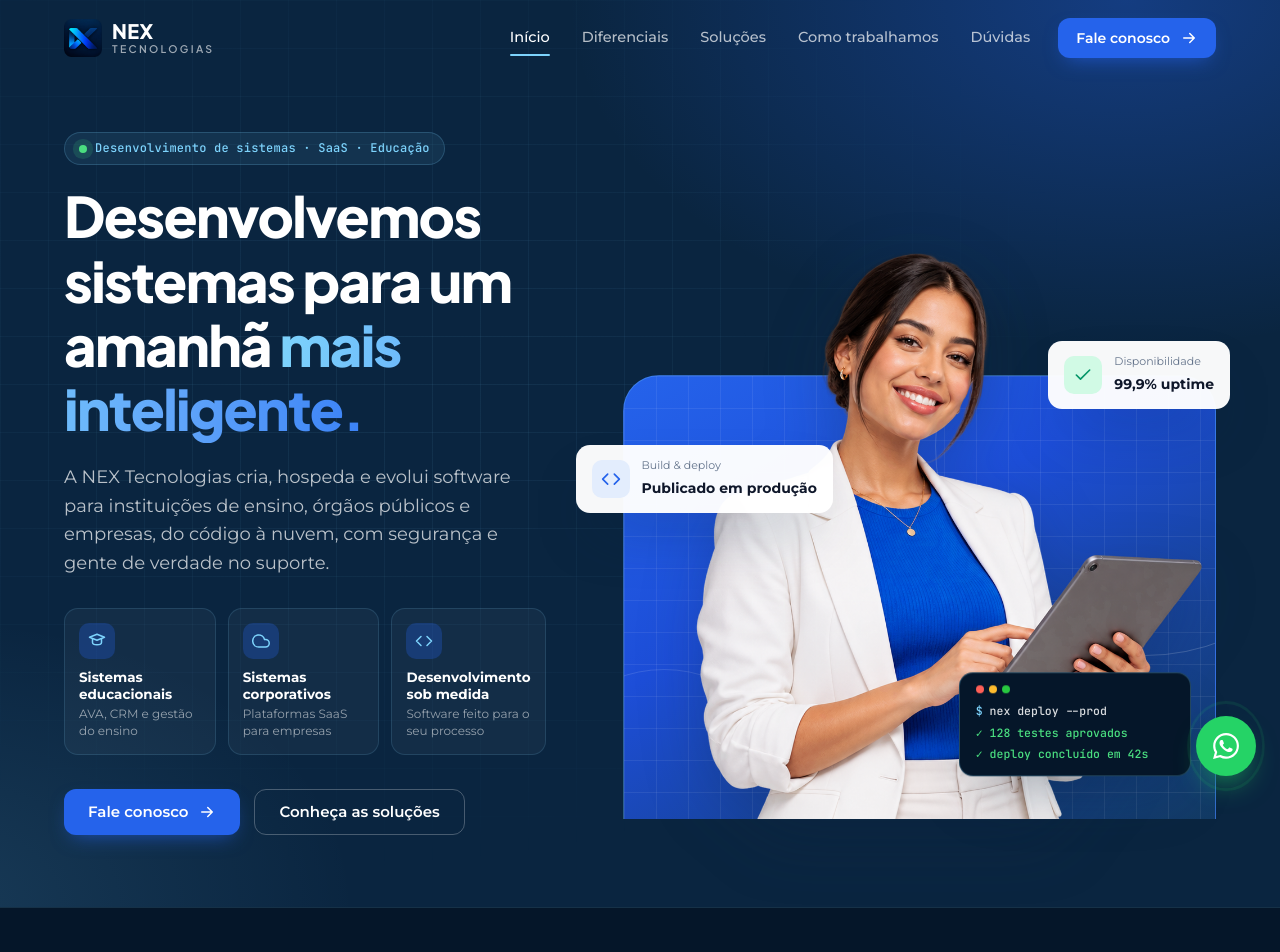
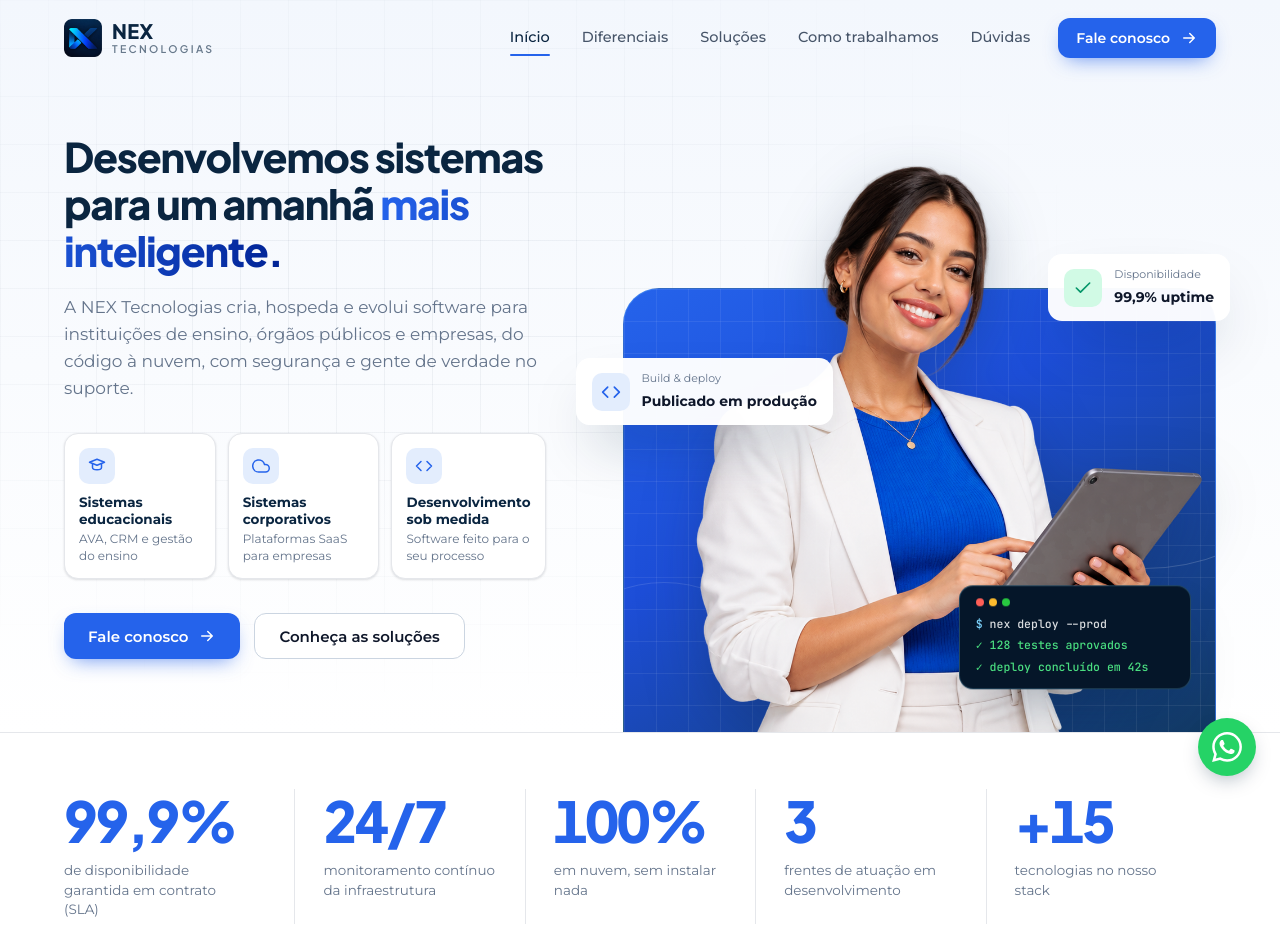
Before and after one commit to ProfRayllon/nex-tecnologias, a plain HTML site: page index.html in a window 1280 px wide. Shown: the top 952 px of the page. Drawn offline with Linux system fonts and the light colour scheme; animation ran at ten frames a second.

Commit message:
Capa branca, título menor, números em azul, faixa em azul imperial e WhatsApp simples
Co-Authored-By: Claude Opus 5.5 <noreply@anthropic.com>

```diff
--- a/assets/css/style.css
+++ b/assets/css/style.css
@@ -16,6 +16,7 @@
   --blue-300: #7DD3FC; /* Azul Claro */
   --blue-100: #E3EDFD;
   --blue-50:  #F3F7FD;
+  --imperial: #002395; /* Azul imperial — faixa de tecnologias */
 
   --gray-900: #0F172A;
   --gray-700: #334155;
@@ -66,7 +67,7 @@ h1, h2, h3, h4 { font-family: var(--font-display); color: var(--navy-900); line-
 .container { width: 100%; max-width: 1200px; margin: 0 auto; padding: 0 24px; }
 .text-blue { color: var(--blue-600); }
 .hl-light { color: var(--blue-300); }
-.text-grad { background: linear-gradient(90deg, var(--blue-300), #60A5FA 55%, var(--blue-500)); -webkit-background-clip: text; background-clip: text; color: transparent; }
+.text-grad { background: linear-gradient(90deg, var(--blue-600), var(--imperial)); -webkit-background-clip: text; background-clip: text; color: transparent; }
 .link { color: var(--blue-600); font-weight: 600; }
 .link:hover { text-decoration: underline; }
 .ico { width: 18px; height: 18px; fill: none; stroke: currentColor; stroke-width: 2; stroke-linecap: round; stroke-linejoin: round; }
@@ -110,7 +111,7 @@ h1, h2, h3, h4 { font-family: var(--font-display); color: var(--navy-900); line-
   transition: background .3s, box-shadow .3s, height .3s;
 }
 .header__inner { height: 100%; display: flex; align-items: center; justify-content: space-between; gap: 24px; }
-.header.is-scrolled { background: rgba(10,37,64,.9); backdrop-filter: saturate(180%) blur(14px); box-shadow: 0 1px 0 rgba(125,211,252,.12); height: 68px; }
+.header.is-scrolled { background: rgba(255,255,255,.92); backdrop-filter: saturate(180%) blur(14px); box-shadow: 0 1px 0 var(--gray-200); height: 68px; }
 
 .logo { display: inline-flex; align-items: center; gap: 10px; color: var(--navy-900); }
 .logo__mark { width: 38px; height: 38px; object-fit: contain; flex-shrink: 0; }
@@ -119,29 +120,26 @@ h1, h2, h3, h4 { font-family: var(--font-display); color: var(--navy-900); line-
 .logo--light { color: var(--white); }
 
 .nav { display: flex; align-items: center; gap: 4px; }
-.nav__link { padding: 8px 14px; border-radius: 8px; color: rgba(255,255,255,.7); font-size: 14.5px; font-weight: 500; position: relative; transition: color .2s; }
-.nav__link:hover, .nav__link.is-active { color: var(--white); }
-.nav__link::after { content: ""; position: absolute; left: 14px; right: 14px; bottom: 2px; height: 2px; border-radius: 2px; background: var(--blue-300); transform: scaleX(0); transition: transform .3s var(--ease); }
+.nav__link { padding: 8px 14px; border-radius: 8px; color: var(--gray-600); font-size: 14.5px; font-weight: 500; position: relative; transition: color .2s; }
+.nav__link:hover, .nav__link.is-active { color: var(--navy-900); }
+.nav__link::after { content: ""; position: absolute; left: 14px; right: 14px; bottom: 2px; height: 2px; border-radius: 2px; background: var(--blue-600); transform: scaleX(0); transition: transform .3s var(--ease); }
 .nav__link.is-active::after, .nav__link:hover::after { transform: scaleX(1); }
 .nav__cta { margin-left: 10px; }
 
 .burger { display: none; width: 44px; height: 44px; border-radius: 10px; flex-direction: column; justify-content: center; align-items: center; gap: 5px; }
-.burger span { width: 22px; height: 2px; background: var(--white); border-radius: 2px; transition: transform .3s, opacity .3s; }
+.burger span { width: 22px; height: 2px; background: var(--navy-900); border-radius: 2px; transition: transform .3s, opacity .3s; }
 
 /* ---------- Hero ---------- */
 .hero {
   position: relative; overflow: hidden;
-  background:
-    radial-gradient(900px 560px at 88% 0%, rgba(37,99,235,.38), transparent 62%),
-    radial-gradient(700px 480px at -5% 100%, rgba(125,211,252,.12), transparent 60%),
-    var(--navy-900);
+  background: linear-gradient(180deg, var(--blue-50) 0%, var(--white) 100%);
   padding: calc(var(--header-h) + 56px) 0 0;
 }
 .hero__grid {
   position: absolute; inset: 0; pointer-events: none;
   background-image:
-    linear-gradient(rgba(125,211,252,.07) 1px, transparent 1px),
-    linear-gradient(90deg, rgba(125,211,252,.07) 1px, transparent 1px);
+    linear-gradient(rgba(10,37,64,.05) 1px, transparent 1px),
+    linear-gradient(90deg, rgba(10,37,64,.05) 1px, transparent 1px);
   background-size: 48px 48px;
   mask-image: radial-gradient(ellipse 75% 75% at 30% 40%, #000 15%, transparent 75%);
   -webkit-mask-image: radial-gradient(ellipse 75% 75% at 30% 40%, #000 15%, transparent 75%);
@@ -149,17 +147,17 @@ h1, h2, h3, h4 { font-family: var(--font-display); color: var(--navy-900); line-
 .hero__inner { position: relative; display: grid; grid-template-columns: 1.1fr 1fr; gap: 40px; align-items: center; }
 .hero__content { padding-bottom: 72px; }
 
-.hero__title { font-size: clamp(34px, 4.6vw, 56px); font-weight: 800; color: var(--white); margin-bottom: 22px; letter-spacing: -.03em; }
-.hero__text { font-size: 18px; color: rgba(255,255,255,.72); max-width: 560px; margin-bottom: 30px; }
+.hero__title { font-size: clamp(28px, 3.2vw, 42px); font-weight: 800; color: var(--navy-900); margin-bottom: 20px; letter-spacing: -.03em; }
+.hero__text { font-size: 17px; color: var(--gray-500); max-width: 560px; margin-bottom: 30px; }
 .hero__actions { display: flex; flex-wrap: wrap; gap: 14px; }
 
 .fronts { display: grid; grid-template-columns: repeat(3, 1fr); gap: 12px; max-width: 620px; margin-bottom: 34px; }
-.fronts li { display: flex; flex-direction: column; gap: 10px; padding: 14px; border-radius: 14px; background: rgba(255,255,255,.04); border: 1px solid rgba(125,211,252,.14); transition: border-color .3s, background .3s; }
-.fronts li:hover { border-color: rgba(125,211,252,.4); background: rgba(37,99,235,.12); }
-.fronts__ico { width: 36px; height: 36px; border-radius: 10px; display: grid; place-items: center; background: rgba(37,99,235,.28); color: var(--blue-300); }
+.fronts li { display: flex; flex-direction: column; gap: 10px; padding: 14px; border-radius: 14px; background: var(--white); border: 1px solid var(--gray-200); box-shadow: var(--shadow-sm); transition: border-color .3s, box-shadow .3s; }
+.fronts li:hover { border-color: var(--blue-300); box-shadow: var(--shadow); }
+.fronts__ico { width: 36px; height: 36px; border-radius: 10px; display: grid; place-items: center; background: var(--blue-100); color: var(--blue-600); }
 .fronts__ico svg { width: 18px; height: 18px; fill: none; stroke: currentColor; stroke-width: 2; stroke-linecap: round; stroke-linejoin: round; }
-.fronts b { display: block; color: var(--white); font-size: 13.5px; line-height: 1.3; }
-.fronts small { display: block; font-size: 12px; line-height: 1.4; color: rgba(255,255,255,.55); margin-top: 2px; }
+.fronts b { display: block; color: var(--navy-900); font-size: 13.5px; line-height: 1.3; }
+.fronts small { display: block; font-size: 12px; line-height: 1.4; color: var(--gray-500); margin-top: 2px; }
 
 .hero__visual { position: relative; height: 600px; display: flex; justify-content: center; align-items: flex-end; }
 .hero__shape {
@@ -201,17 +199,17 @@ h1, h2, h3, h4 { font-family: var(--font-display); color: var(--navy-900); line-
 .term .ok { color: #4ADE80; }
 
 /* ---------- Números ---------- */
-.stats { position: relative; background: var(--navy-950); border-top: 1px solid rgba(125,211,252,.14); padding: 60px 0; }
+.stats { position: relative; background: var(--white); border-top: 1px solid var(--gray-200); border-bottom: 1px solid var(--gray-200); padding: 56px 0; }
 .stats__grid { display: grid; grid-template-columns: repeat(5, 1fr); }
-.stat { padding: 4px 28px; border-left: 1px solid rgba(125,211,252,.14); }
+.stat { padding: 4px 28px; border-left: 1px solid var(--gray-200); }
 .stat:first-child { border-left: 0; padding-left: 0; }
 .stat strong {
   display: block; margin-bottom: 12px;
   font-family: var(--font-display); font-size: clamp(38px, 4.4vw, 60px); font-weight: 800; line-height: 1; letter-spacing: -.04em;
-  background: linear-gradient(180deg, var(--white) 30%, var(--blue-300)); -webkit-background-clip: text; background-clip: text; color: transparent;
+  color: var(--blue-600);
   font-variant-numeric: tabular-nums;
 }
-.stat p { font-size: 13.5px; line-height: 1.45; color: rgba(255,255,255,.6); max-width: 190px; }
+.stat p { font-size: 13.5px; line-height: 1.45; color: var(--gray-500); max-width: 190px; }
 
 /* ---------- Seções ---------- */
 .section { padding: 112px 0; }
@@ -350,7 +348,7 @@ h1, h2, h3, h4 { font-family: var(--font-display); color: var(--navy-900); line-
 
 /* ---------- Faixa de tecnologias ---------- */
 .marquee { overflow: hidden; }
-.marquee__row { overflow: hidden; padding: 20px 0; background: linear-gradient(90deg, var(--blue-700), var(--blue-600) 50%, var(--blue-700)); }
+.marquee__row { overflow: hidden; padding: 20px 0; background: var(--imperial); }
 .marquee__row--alt { padding: 14px 0; background: var(--navy-900); }
 .marquee__track { display: flex; width: max-content; animation: marquee 48s linear infinite; }
 .marquee__row--alt .marquee__track { animation-duration: 60s; animation-direction: reverse; }
@@ -509,18 +507,8 @@ h1, h2, h3, h4 { font-family: var(--font-display); color: var(--navy-900); line-
 .footer__bottom { display: flex; justify-content: space-between; flex-wrap: wrap; gap: 12px; padding-top: 24px; font-size: 13px; }
 
 /* ---------- Botão do WhatsApp ---------- */
-.fab {
-  position: fixed; right: 24px; bottom: 24px; z-index: 90;
-  display: flex; align-items: center; height: 60px; padding: 0 17px; border-radius: 999px;
-  background: #25D366; color: var(--white);
-  box-shadow: 0 14px 30px -10px rgba(37,211,102,.75), 0 4px 14px rgba(10,37,64,.3);
-  transition: transform .3s var(--ease), box-shadow .3s;
-}
-.fab::before { content: ""; position: absolute; inset: 0; border-radius: inherit; border: 2px solid #25D366; animation: pulse 2.6s ease-out infinite; pointer-events: none; }
-.fab:hover { transform: translateY(-3px); box-shadow: 0 18px 34px -10px rgba(37,211,102,.85), 0 6px 18px rgba(10,37,64,.35); }
-.fab svg { width: 26px; height: 26px; flex: none; fill: currentColor; }
-.fab__label { max-width: 0; overflow: hidden; white-space: nowrap; font-weight: 700; font-size: 15px; transition: max-width .45s var(--ease), margin .45s var(--ease); }
-.fab:hover .fab__label, .fab:focus-visible .fab__label { max-width: 200px; margin-left: 10px; }
+.fab { position: fixed; right: 24px; bottom: 24px; z-index: 90; width: 58px; height: 58px; border-radius: 50%; display: grid; place-items: center; background: #25D366; color: var(--white); box-shadow: 0 8px 20px -6px rgba(10,37,64,.35); }
+.fab svg { width: 30px; height: 30px; fill: currentColor; }
 
 /* ---------- Reveal ao rolar ---------- */
 .reveal { opacity: 0; transform: translateY(28px); transition: opacity .8s var(--ease), transform .8s var(--ease); }
@@ -536,7 +524,6 @@ h1, h2, h3, h4 { font-family: var(--font-display); color: var(--navy-900); line-
 @keyframes marquee { to { transform: translateX(-50%); } }
 @keyframes travel { 0% { left: 0; opacity: 0; } 10%, 90% { opacity: 1; } 100% { left: 100%; opacity: 0; } }
 @keyframes lit { to { background: var(--blue-600); border-color: var(--blue-300); color: var(--white); box-shadow: 0 0 0 6px rgba(37,99,235,.25), 0 0 26px rgba(125,211,252,.45); } }
-@keyframes pulse { from { transform: scale(1); opacity: .7; } to { transform: scale(1.35, 1.6); opacity: 0; } }
 @keyframes ping { 0% { box-shadow: 0 0 0 0 rgba(74,222,128,.6); } 80%, 100% { box-shadow: 0 0 0 8px rgba(74,222,128,0); } }
 
 @media (prefers-reduced-motion: reduce) {
@@ -568,12 +555,12 @@ h1, h2, h3, h4 { font-family: var(--font-display); color: var(--navy-900); line-
   .nav {
     position: fixed; top: 0; right: 0; height: 100vh; width: min(320px, 85vw);
     flex-direction: column; align-items: stretch; gap: 4px; padding: 96px 24px 24px;
-    background: var(--navy-900); box-shadow: var(--shadow-lg); border-left: 1px solid rgba(125,211,252,.14);
+    background: var(--white); box-shadow: var(--shadow-lg);
     transform: translateX(100%); transition: transform .4s var(--ease);
   }
   .nav.is-open { transform: none; }
   .nav__link { padding: 12px 14px; font-size: 16px; }
-  .nav__link.is-active { color: var(--white); background: rgba(125,211,252,.08); }
+  .nav__link.is-active { color: var(--blue-600); background: var(--blue-50); }
   .nav__link::after { display: none; }
   .nav__cta { margin: 16px 0 0; }
   .burger.is-open span:nth-child(1) { transform: translateY(7px) rotate(45deg); }
@@ -599,7 +586,7 @@ h1, h2, h3, h4 { font-family: var(--font-display); color: var(--navy-900); line-
   .fronts li { flex-direction: row; align-items: center; padding: 12px; }
   .stats { padding: 48px 0; }
   .stats__grid { grid-template-columns: repeat(2, 1fr); gap: 28px 0; }
-  .stat, .stat:nth-child(4) { padding: 0 0 0 18px; border-left: 1px solid rgba(125,211,252,.14); }
+  .stat, .stat:nth-child(4) { padding: 0 0 0 18px; border-left: 1px solid var(--gray-200); }
   .stat:nth-child(odd) { padding-left: 0; border-left: 0; }
   .stat p { font-size: 12.5px; }
   .marquee li { font-size: 18px; }
@@ -610,5 +597,5 @@ h1, h2, h3, h4 { font-family: var(--font-display); color: var(--navy-900); line-
   .modules__photo { min-height: 380px; }
   .form { padding: 24px 18px; }
   .footer__grid { grid-template-columns: 1fr; }
-  .fab { right: 16px; bottom: 16px; height: 56px; padding: 0 15px; }
+  .fab { right: 16px; bottom: 16px; }
 }
--- a/index.html
+++ b/index.html
@@ -17,7 +17,7 @@
   <!-- ========== HEADER ========== -->
   <header class="header" id="header">
     <div class="container header__inner">
-      <a href="#inicio" class="logo logo--light" aria-label="NEX Tecnologias - início">
+      <a href="#inicio" class="logo" aria-label="NEX Tecnologias - início">
         <img class="logo__mark" src="assets/img/nex-simbolo.png" alt="" width="38" height="38">
         <span class="logo__text">NEX<small>Tecnologias</small></span>
       </a>
@@ -45,8 +45,6 @@
       <div class="hero__grid" aria-hidden="true"></div>
       <div class="container hero__inner">
         <div class="hero__content">
-          <span class="eyebrow eyebrow--dark reveal"><i class="dot"></i>Desenvolvimento de sistemas · SaaS · Educação</span>
-
           <h1 class="hero__title reveal">
             Desenvolvemos sistemas para um amanhã <span class="text-grad">mais inteligente.</span>
           </h1>
@@ -74,7 +72,7 @@
             <a href="#contato" class="btn btn--primary">Fale conosco
               <svg viewBox="0 0 24 24" class="ico"><path d="M5 12h14M13 6l6 6-6 6"/></svg>
             </a>
-            <a href="#solucoes" class="btn btn--ghost">Conheça as soluções</a>
+            <a href="#solucoes" class="btn btn--outline">Conheça as soluções</a>
           </div>
         </div>
 
@@ -525,7 +523,6 @@
   <!-- TODO: trocar 5500000000000 pelo número real (55 + DDD + número) -->
   <a href="https://wa.me/5500000000000?text=Ol%C3%A1!%20Vim%20pelo%20site%20da%20NEX%20Tecnologias." class="fab" target="_blank" rel="noopener" aria-label="Fale conosco pelo WhatsApp">
     <svg viewBox="0 0 24 24" aria-hidden="true"><path d="M17.47 14.38c-.3-.15-1.76-.87-2.03-.97-.27-.1-.47-.15-.67.15-.2.3-.77.97-.94 1.16-.17.2-.35.22-.64.08-.3-.15-1.26-.47-2.39-1.48-.88-.79-1.48-1.76-1.65-2.06-.17-.3-.02-.46.13-.6.13-.14.3-.35.45-.52.15-.18.2-.3.3-.5.1-.2.05-.37-.03-.52-.07-.15-.67-1.61-.92-2.2-.24-.58-.49-.5-.67-.51h-.57c-.2 0-.52.07-.79.37-.27.3-1.04 1.02-1.04 2.48s1.07 2.88 1.21 3.07c.15.2 2.1 3.2 5.08 4.49.71.3 1.26.49 1.7.63.71.22 1.36.19 1.87.12.57-.09 1.76-.72 2-1.41.25-.7.25-1.29.18-1.41-.08-.13-.27-.2-.57-.35m-5.42 7.4h-.01a9.87 9.87 0 0 1-5.03-1.38l-.36-.21-3.74.98 1-3.65-.24-.37a9.86 9.86 0 0 1-1.51-5.26c0-5.45 4.44-9.88 9.89-9.88 2.64 0 5.12 1.03 6.99 2.9a9.82 9.82 0 0 1 2.89 6.99c0 5.45-4.44 9.88-9.88 9.88m8.41-18.3A11.82 11.82 0 0 0 12.05 0C5.5 0 .16 5.34.16 11.89c0 2.1.55 4.14 1.59 5.95L.06 24l6.3-1.65a11.88 11.88 0 0 0 5.68 1.45h.01c6.55 0 11.89-5.34 11.89-11.89a11.82 11.82 0 0 0-3.48-8.41z"/></svg>
-    <span class="fab__label">Fale no WhatsApp</span>
   </a>
 
   <script src="assets/js/main.js"></script>
```
Also changed, not shown: assets/img/consultor.png.
